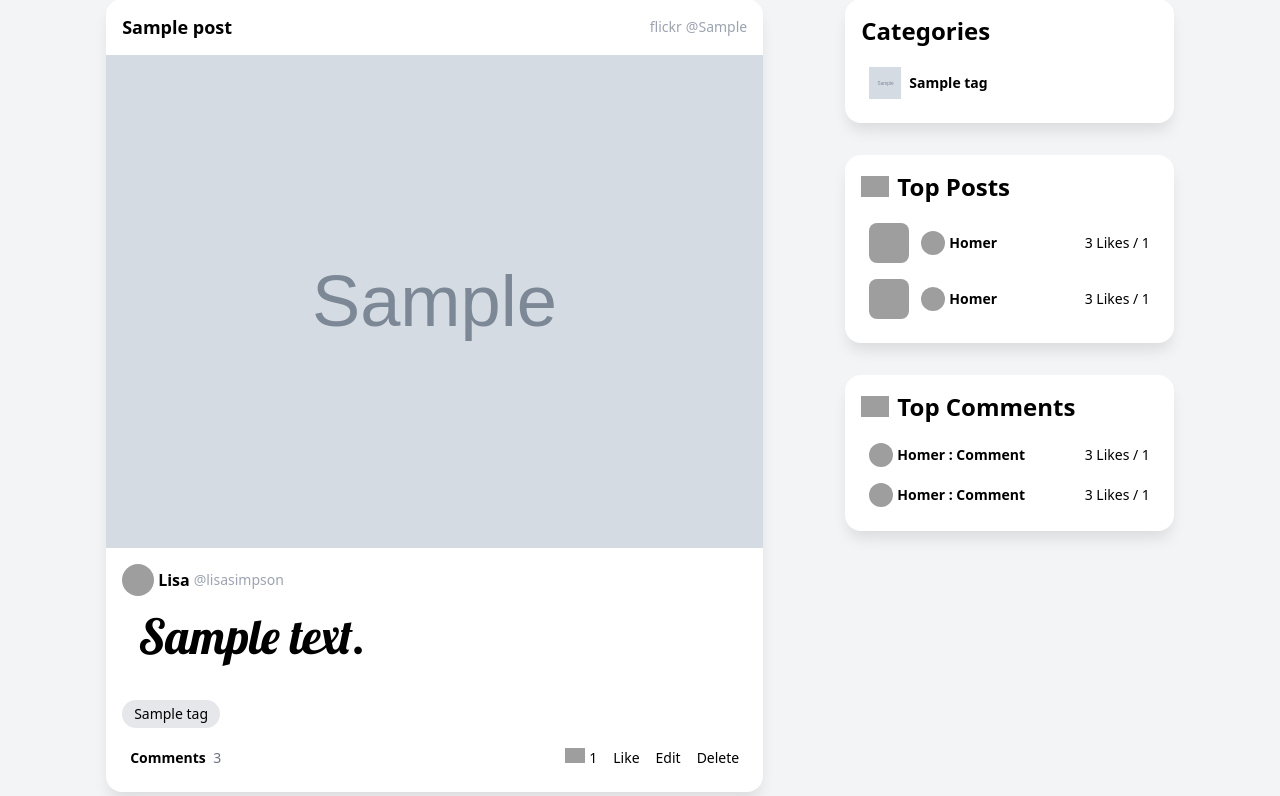
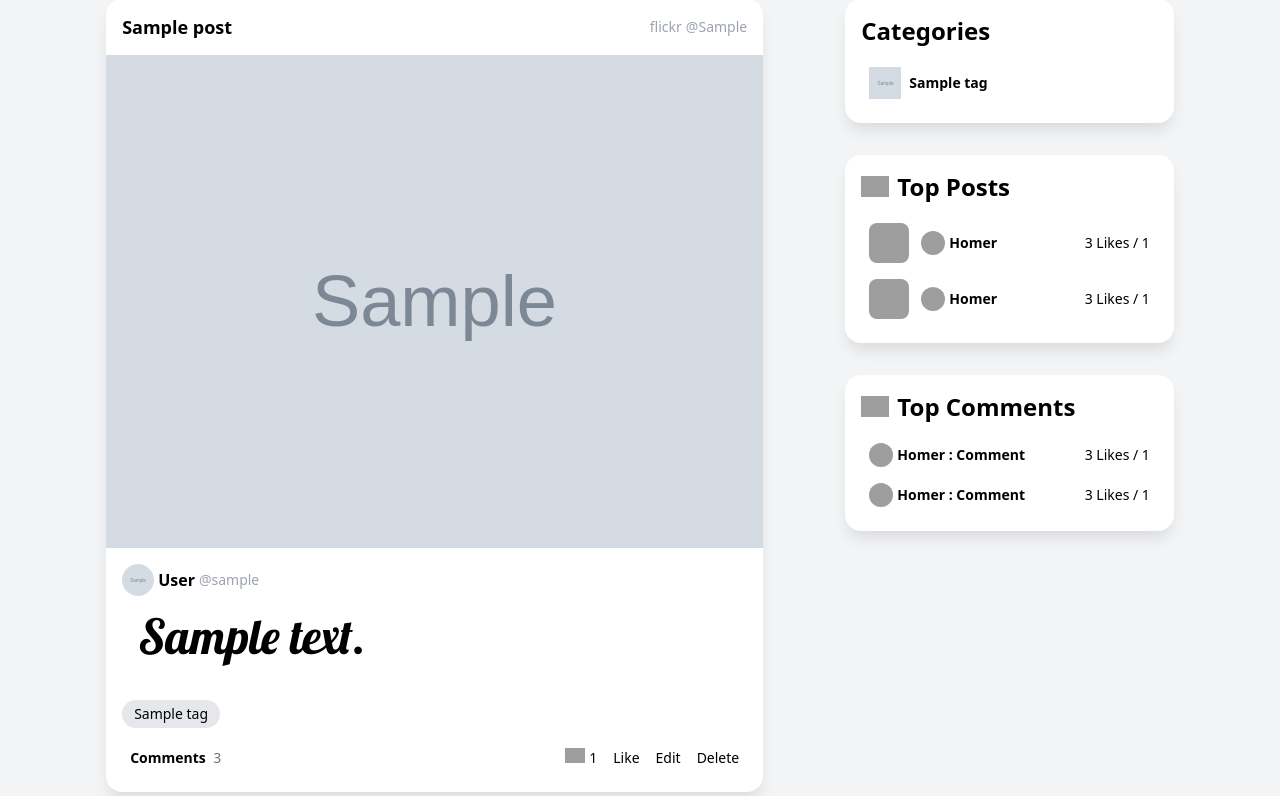
Before and after one commit to MahanMa78/webapp, a Django app: page / in a window 1280 px wide. Shown: the part 474-1270 px from the top of the page. Run offline with Django 5.2, Linux system fonts and the light colour scheme; tables that the repository leaves empty hold one stand-in row (values such as "Sample post"); grey boxes marked "Sample" are stand-in pictures; some libraries are stand-ins or nearby versions; grey boxes are pictures that could not be loaded.

Commit message:
add author to model

```diff
--- a/posts/models.py
+++ b/posts/models.py
@@ -1,4 +1,5 @@
 from django.db import models
+from django.contrib.auth.models import User
 import uuid
 
 class Post(models.Model):
@@ -6,6 +7,7 @@ class Post(models.Model):
     artist = models.CharField(max_length=500 , null= True)
     url = models.URLField( max_length=500 , null= True)
     image = models.URLField(max_length=500)
+    author = models.ForeignKey(User , on_delete=models.SET_NULL , null=True , related_name='posts' )
     body = models.TextField()
     tags = models.ManyToManyField('Tag')
     created = models.DateTimeField(auto_now_add=True)
--- a/templates/posts/post.html
+++ b/templates/posts/post.html
@@ -8,9 +8,9 @@
     </figure>
     <div class="p-4 pb-2">
         <a class="flex items-center gap-1 mb-4" href="">
-            <img class="w-8 h-8 object-cover rounded-full" src="https://img.icons8.com/small/96/A9A9A9/happy.png">
-            <span class="font-bold hover:underline">Lisa</span>
-            <span class="text-sm text-gray-400">@lisasimpson</span>
+            <img class="w-8 h-8 object-cover rounded-full" src="{{ post.author.profile.image.url }}">
+            <span class="font-bold hover:underline">{{ post.author.profile.realname }}</span>
+            <span class="text-sm text-gray-400">@{{ post.author.username }}</span>
         </a>
         <p class="text-5xl mb-10 px-4 font1">{{ post.body }}</p>
         <div class="flex items-center gap-2 text-sm mb-5 flex-wrap">
```
Also changed, not shown: posts/migrations/0007_post_author.py (added).
